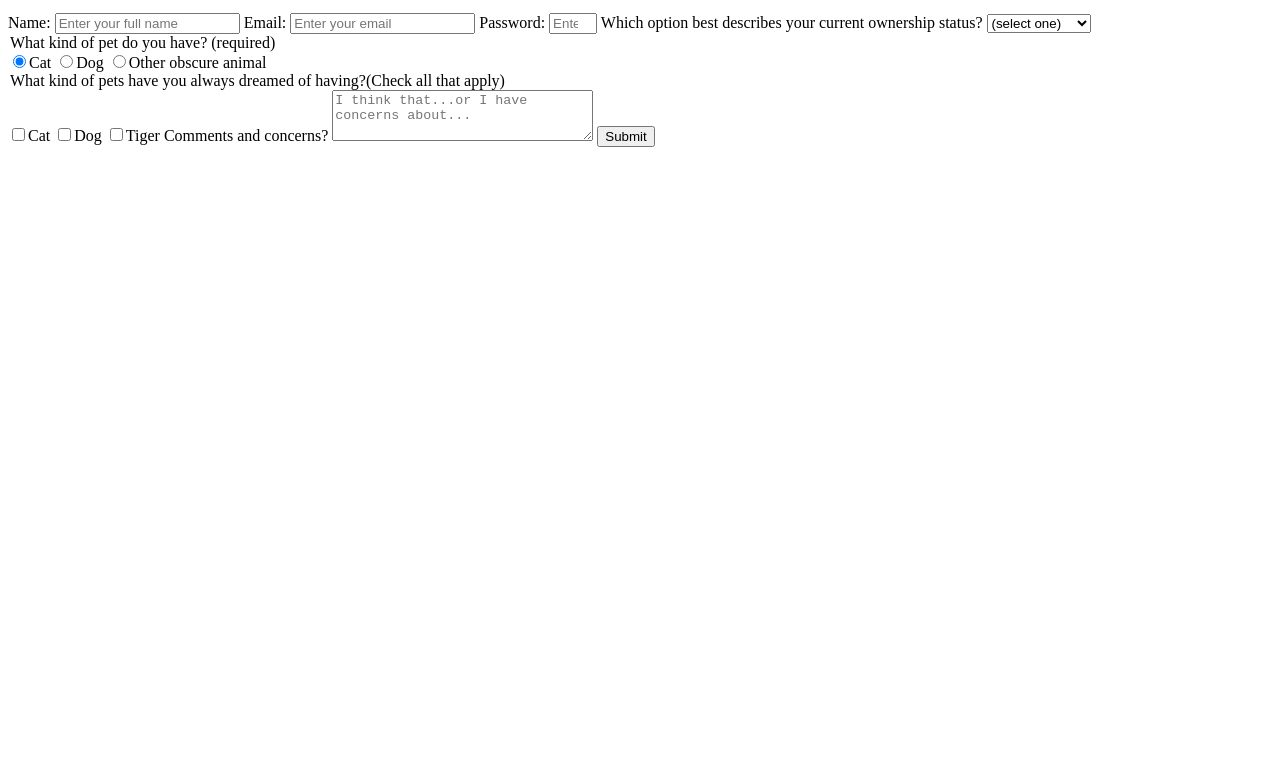
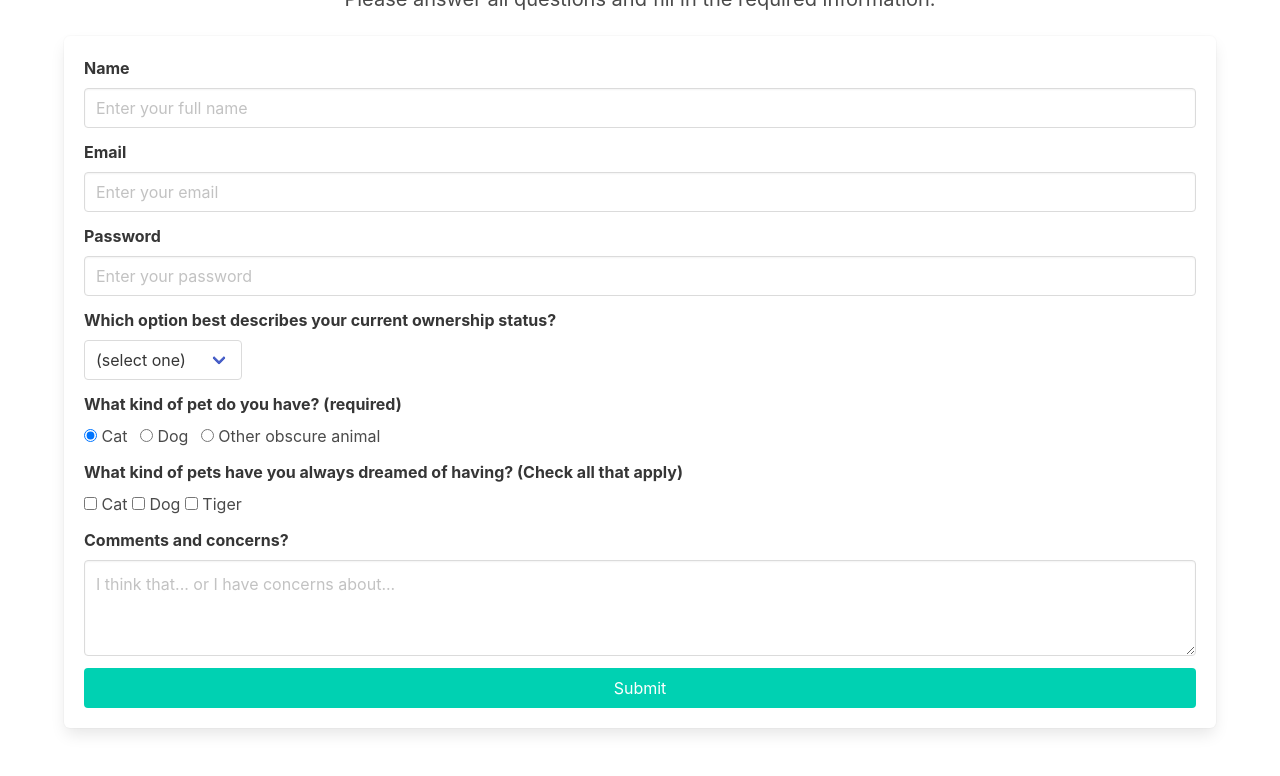
Before and after one commit to DrowsyKitty/Survey-Form, a plain HTML site: page index.html in a window 1280 px wide. Shown: the part 101-877 px from the top of the page. Before the commit the page ends 800 px from the top, so only its background shows below. Drawn offline with nearby package versions, Linux system fonts and the light colour scheme.

Commit message:
added bootstrap

```diff
--- a/index.html
+++ b/index.html
@@ -4,18 +4,46 @@
 <head>
   <meta charset="UTF-8">
   <title>Survey Form</title>
-    <link rel="stylesheet" href="styles.css"/>
+  <link href="https://cdn.jsdelivr.net/npm/bulma@0.9.3/css/bulma.min.css" rel="stylesheet">
 </head>
 
 <body>
-    <h1 id="title">Survey Form</h1>
-    <p id="description">Please answer all questions and fill in the required information.</p>
-    <form id="survey-form">
-      <label for="name" id="name-label" >Name: <input id="name" type="text" placeholder="Enter your full name" required/></label>
-      <label for="email" id="email-label">Email: <input id="email" type="email" pattern="[a-z0-9._]+@[com]" placeholder="Enter your email" required/></label>
-      <label for="password" id="number-label">Password: <input id="number" type="number" pattern="[0-9]" min="0" max="9" placeholder="Enter your password" required></label>
+  <section class="section">
+    <div class="container">
+      <h1 id="title" class="title has-text-centered">Survey Form</h1>
+      <p id="description" class="subtitle has-text-centered">Please answer all questions and fill in the required information.</p>
 
-      <label for="current-role">Which option best describes your current ownership status?
+      <form id="survey-form" class="box">
+
+        <!-- Name Field -->
+        <div class="field">
+          <label class="label" for="name">Name</label>
+          <div class="control">
+            <input id="name" type="text" class="input" placeholder="Enter your full name" required/>
+          </div>
+        </div>
+
+        <!-- Email Field -->
+        <div class="field">
+          <label class="label" for="email">Email</label>
+          <div class="control">
+            <input id="email" type="email" class="input" pattern="[a-z0-9._%+-]+@[a-z0-9.-]+\.[a-z]{2,}$" placeholder="Enter your email" required/>
+          </div>
+        </div>
+
+        <!-- Password Field -->
+        <div class="field">
+          <label class="label" for="password">Password</label>
+          <div class="control">
+            <input id="number" type="password" class="input" placeholder="Enter your password" required>
+          </div>
+        </div>
+
+        <!-- Dropdown for Ownership Status -->
+        <div class="field">
+          <label class="label" for="current-role">Which option best describes your current ownership status?</label>
+          <div class="control">
+            <div class="select">
               <select id="dropdown" name="current-role">
                 <option value="">(select one)</option>
                 <option value="1">No ownership</option>
@@ -23,30 +51,65 @@
                 <option value="3"> Own 2 pets</option>
                 <option value="4">Own 3+ pets</option>
               </select>
+            </div>
+          </div>
+        </div>
+
+        <!-- Radio Buttons for Animal Type -->
+        <div class="field">
+          <legend class="label">What kind of pet do you have? (required)</legend>
+          <div class="control">
+            <label class="radio">
+              <input id="type-cat" type="radio" name="animal-type" value="cat" checked>
+              Cat
             </label>
+            <label class="radio">
+              <input id="type-dog" type="radio" name="animal-type" value="dog">
+              Dog
+            </label>
+            <label class="radio">
+              <input id="type-other" type="radio" name="animal-type" value="other">
+              Other obscure animal
+            </label>
+          </div>
+        </div>
 
-      <legend>What kind of pet do you have? (required)</legend>
-      <label for="cat"><input id="type-cat"type="radio" name="animal-type" value="cat" class="inline" checked >Cat</label>
-      <label for="dog"><input id="type-dog"type="radio" name="animal-type" value="dog" class="inline">Dog</label>
-      <label for="other"><input id="type-other" type="radio" name="animal-type" value="other" class="inline">Other obscure animal</label>
+        <!-- Checkboxes for Dream Pets -->
+        <div class="field">
+          <legend class="label">What kind of pets have you always dreamed of having? (Check all that apply)</legend>
+          <div class="control">
+            <label class="checkbox">
+              <input id="dream-cat" type="checkbox" value="cat">
+              Cat
+            </label>
+            <label class="checkbox">
+              <input id="dream-dog" type="checkbox" value="dog">
+              Dog
+            </label>
+            <label class="checkbox">
+              <input id="dream-tiger" type="checkbox" value="tiger">
+              Tiger
+            </label>
+          </div>
+        </div>
 
-      <legend>What kind of pets have you always dreamed of having?(Check all that apply)</legend>
-      <input id="cat" type="checkbox" value="cat" class="inline">Cat<label for="cat"></label>
-      <input id="dog" type="checkbox" value="dog" class="inline"><label for="dog">Dog</label>
-      <input id="tiger" type="checkbox" value="tiger" class="inline"><label for="tiger">Tiger</label>
+        <!-- Comments Section -->
+        <div class="field">
+          <label class="label" for="comments">Comments and concerns?</label>
+          <div class="control">
+            <textarea id="comments" name="comments" rows="3" class="textarea" placeholder="I think that... or I have concerns about..."></textarea>
+          </div>
+        </div>
 
-      <label for="comments">Comments and concerns?
-        <textarea id="comments" name="comments" rows="3" cols="30" placeholder="I think that...or I have concerns about..."></textarea>
-      </label>
-      <input id="submit" type="submit" value="Submit"/>
-
-
-
+        <!-- Submit Button -->
+        <div class="field">
+          <div class="control">
+            <button id="submit" type="submit" class="button is-primary is-fullwidth">Submit</button>
+          </div>
+        </div>
 
       </form>
-
-
-
-    </form>
+    </div>
+  </section>
 </body>
 </html>
```
Lines whose indentation alone changed are shown as unchanged.
